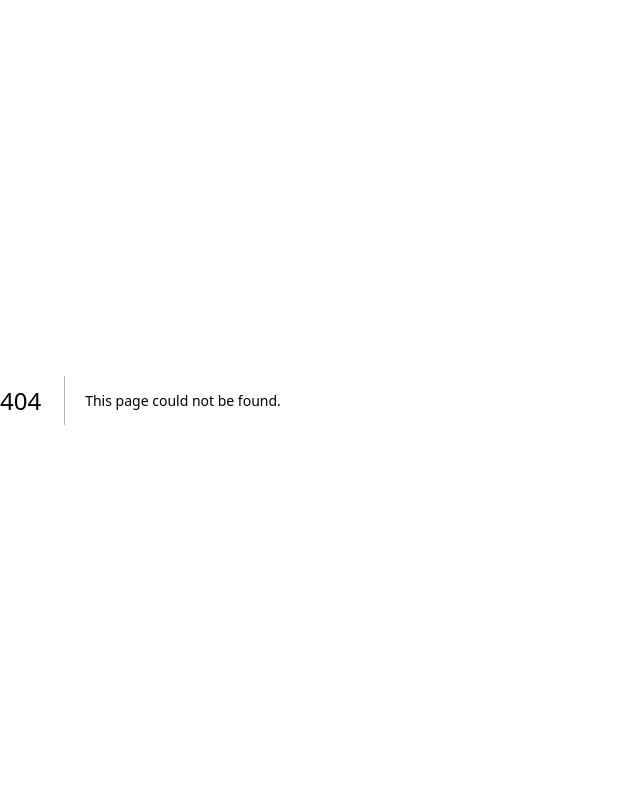
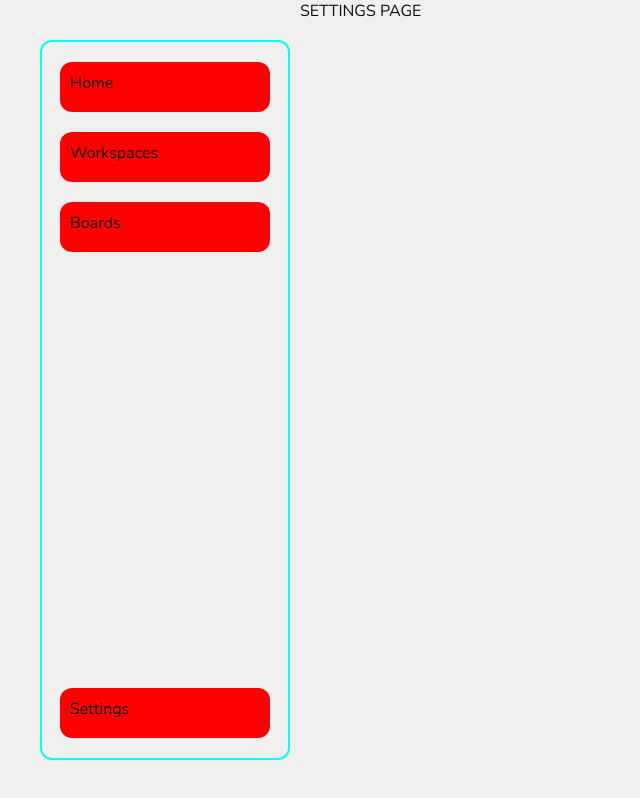
Before and after one commit to teujorge/KanPlan, a Next.js app: page /settings in a window 1280 px wide. Before the commit this address had no page. Shown: the whole page, without its empty margins (0-640 px from the left). Built offline with nearby package versions, Linux system fonts and the light colour scheme.

Commit message:
init page

```diff
--- /dev/null
+++ b/pages/settings.tsx
@@ -0,0 +1,9 @@
+import { AppContext, Pages } from "./_app";
+import { useContext } from "react";
+
+export default function Settings() {
+  const { setPage } = useContext(AppContext);
+  setPage(Pages.settings);
+
+  return <div>SETTINGS PAGE</div>;
+}
```
Also changed, not shown: pages/home.tsx (added, +9 -0 lines), pages/workspace.tsx (added, +9 -0 lines).
